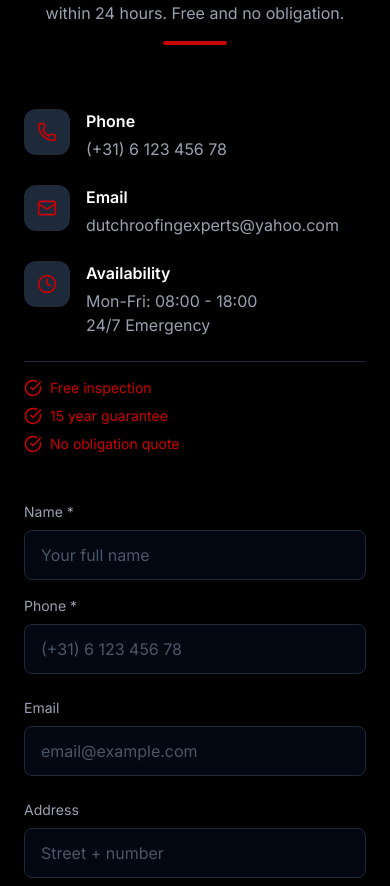
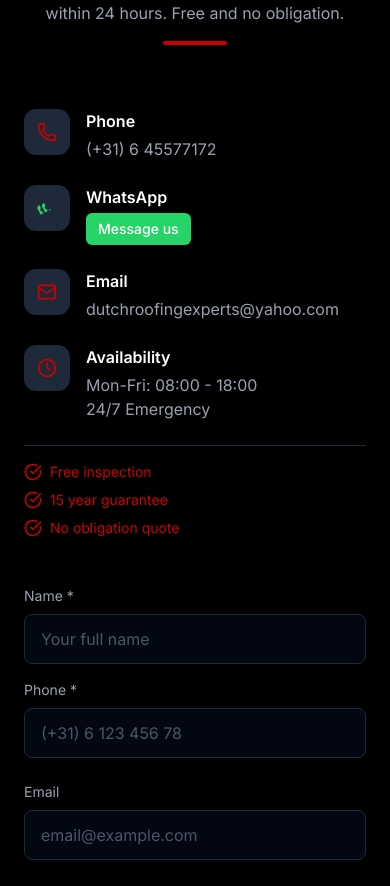
Before and after one commit to qwerty451/dutch-roofing-experts, a Next.js app: page / in a window 390 px wide. Shown: the part 4520-5406 px from the top of the page. Built offline with nearby package versions, Linux system fonts and the light colour scheme.

Commit message:
Add WhatsApp button to contact section, fix phone number

```diff
--- a/components/Contact.tsx
+++ b/components/Contact.tsx
@@ -83,7 +83,26 @@ export default function Contact() {
                 <h3 className="font-semibold text-white mb-1">
                   {locale === "nl" ? "Telefoon" : locale === "en" ? "Phone" : "Teléfono"}
                 </h3>
-                <p className="text-gray-400">(+31) 6 123 456 78</p>
+                <p className="text-gray-400">(+31) 6 45577172</p>
+              </div>
+            </div>
+
+            <div className="flex items-start gap-4">
+              <div className="p-3 rounded-xl bg-gray-800 border border-gray-800/20 shrink-0">
+                <svg width="20" height="20" viewBox="0 0 24 24" fill="#25D366">
+                  <path d="M17.472 14.382c-.297-.149-1.758-.867-2.03-.967-.273-.099-.471-.148-.67.15-.197.297-.767.966-.94 1.164-.173.199-.347.223-.644.075-.297-.15-1.255-.463-2.39-1.475-.883-.788-1.48-1.761-1.653-2.059-.173-.297-.018-.458.13-.606.134-.133.298-.347.446-.52.149-.174.198-.298.298-.497.099-.198.05-.371-.025-.52-.075-.149-.669-1.612-.916-2.207-.242-.579-.487-.501-.669-.51-.173-.008-.371-.01-.57-.01-.198 0-.52.074-.792.372-.272.297-1.04 1.016-1.04 2.479 0 1.462 1.065 2.875 1.213 3.074.149.198 2.096 3.767 2.094 4.192.008.248.164.347.33.473.151.015.347.023.528.024.198 0 .397-.01.576-.02.297-.149 1.255-.511 1.512-1.012.248-.495.248-.916.173-1.193l-.01-.022zm-5.504.71c-.297.149-1.758.867-2.03.967-.273.099-.471.148-.67.15-.197.297-.767.966-.94 1.164-.173.199-.347.223-.644.075-.297-.15-1.255-.463-2.39-1.475-.883-.788-1.48-1.761-1.653-2.059-.173-.297-.018-.458.13-.606.134-.133.298-.347.446-.52.149-.174.198-.298.298-.497.099-.198.05-.371-.025-.52-.075-.149-.669-1.612-.916-2.207-.242-.579-.487-.501-.669-.51-.173-.008-.371-.01-.57-.01-.198 0-.52.074-.792.372-.272.297-1.04 1.016-1.04 2.479 0 1.462 1.065 2.875 1.213 3.074.149.198 2.096 3.767 2.094 4.192.008.248.164.347.33.473.151.015.347.023.528.024.198 0 .397-.01.576-.02.297-.149 1.255-.511 1.512-1.012.248-.495.248-.916.173-1.193l-.01-.022z"/>
+                </svg>
+              </div>
+              <div>
+                <h3 className="font-semibold text-white mb-1">WhatsApp</h3>
+                <a
+                  href="https://wa.me/+31645577172"
+                  target="_blank"
+                  rel="noopener noreferrer"
+                  className="inline-flex items-center gap-2 px-3 py-1.5 bg-[#25D366] text-white rounded-md hover:bg-[#20BD5A] transition-colors text-sm font-medium"
+                >
+                  {locale === "nl" ? "Bericht ons" : locale === "en" ? "Message us" : "Escríbenos"}
+                </a>
               </div>
             </div>
 
```
